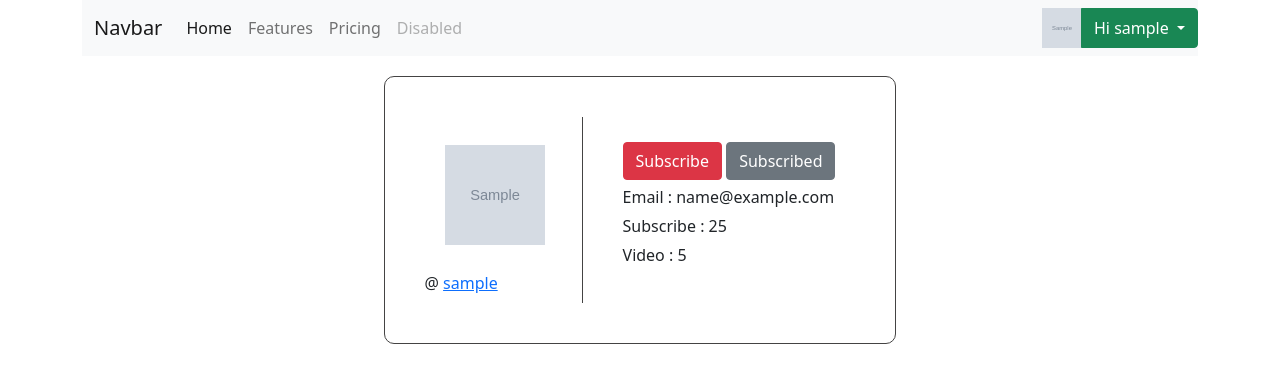
After one commit to khademmilad/django_videos, a Django app: page /account/1/profile/ in a window 1280 px wide. The commit adds this page. Shown: the top 383 px of the page. Run offline with Django 3.2, Linux system fonts and the light colour scheme; tables that the repository leaves empty hold one stand-in row (values such as "Sample post"); grey boxes marked "Sample" are stand-in pictures; some libraries are stand-ins or nearby versions.

Commit message:
profile_view

```diff
--- a/account/urls.py
+++ b/account/urls.py
@@ -5,6 +5,7 @@ from account.views import (
     login_view,
     logout_view,
     edit_account_view,
+    profile_view,
 
 )
 
@@ -16,4 +17,5 @@ urlpatterns = [
     path('login/', login_view, name='login'),
     path('logout/', logout_view, name="logout"),
     path('<user_id>/edit', edit_account_view, name="edit"),
+    path('<user_id>/profile/', profile_view, name="profile")
 ]
--- a/account/views.py
+++ b/account/views.py
@@ -11,6 +11,20 @@ from django.core import files
 def home_view(request):
 
     return render(request, "account/home.html")
+
+
+def profile_view(request, *args, **kwargs):
+    context = {}
+    user_id = kwargs.get('user_id')
+    try:
+        account = Account.objects.get(pk=user_id)
+    except:
+        return HttpResponse('Somthing went wrong!')
+
+    context['user'] = account
+
+    return render(request, 'account/profile.html', context)
+
 
 
 def register_view(request, *args, **kwargs):
--- a/static/css/style.css
+++ b/static/css/style.css
@@ -14,6 +14,11 @@ h1
     height: 40px;
     background-color: aqua;
 }
+.img_profile_header img
+{
+    width: 40px;
+    height: 40px;
+}
 
 .content
 {
@@ -29,3 +34,31 @@ h1
     border: solid 1px rgb(68, 67, 67);
     padding: 20px;
 }
+.box
+{
+    display: flex;
+    padding: 20px;
+}
+.row
+{
+    align-items: center;
+    justify-content: center;
+    width: 170px;
+    border-right: solid 1px rgb(68, 67, 67);
+}
+
+.c_image img {
+    margin:20px 10px 10px 20px;
+    width: 100px;
+    height: 100px;
+
+}
+.main{
+    flex: 2;
+    padding: 20px;
+}
+
+.main ul li{
+    list-style-type: none;
+    margin-top: 5px;
+}
--- /dev/null
+++ b/templates/account/profile.html
@@ -0,0 +1,30 @@
+{% extends 'base.html' %}
+
+{% block content %}
+    <div class="content">
+        <div class="border_div">
+            <div class="box">
+                <div class="row">
+                    <div class="c_image">
+                        <img src="{{ user.profile_image.url }}" alt="">
+                    </div>
+                    <div class="c_artist">
+                        @ <a href="{% url 'account:profile' user_id=user.id %}">{{ user }}</a>
+                    </div>
+                </div>
+
+                <div class="main">
+                    <ul>
+                        <li>
+                            <span><button type="button" class="btn btn-danger">Subscribe</button></span>
+                            <span><button type="button" class="btn btn-secondary">Subscribed</button></span>
+                        </li>
+                        <li>Email : {{ user.email }}</li>
+                        <li>Subscribe : 25 </li>
+                        <li>Video : 5 </li>
+                    </ul>
+                </div>
+            </div>
+        </div>
+    </div>
+{% endblock %}
--- a/templates/base.html
+++ b/templates/base.html
@@ -41,12 +41,14 @@
             <!-- Example single danger button -->
             {% if user.is_authenticated %}
                 <div class="btn-group">
-                    <div class="img_profile_header" ></div>
+                    <div class="img_profile_header" >
+                        <img src="{{ user.profile_image.url }}" alt="">
+                    </div>
                     <button type="button" class="btn btn-success dropdown-toggle" data-bs-toggle="dropdown" aria-expanded="false">
                     Hi {{ user.username }}
                     </button>
                     <ul class="dropdown-menu">
-                    <li><a class="dropdown-item" href="#">Profile</a></li>
+                    <li><a class="dropdown-item" href="{% url 'account:profile' user_id=user.id %}">Profile</a></li>
                     <li><a class="dropdown-item" href="{% url 'account:edit' user_id=user.id %}">Edit Profile</a></li>
                     <li><a class="dropdown-item" href="#">Upload Video</a></li>
                     <li><a class="dropdown-item" href="{% url 'password_change' %}">Change Password</a></li>
```
Also changed, not shown: media_cdn/profile_image/3/profile_image.png (added).
